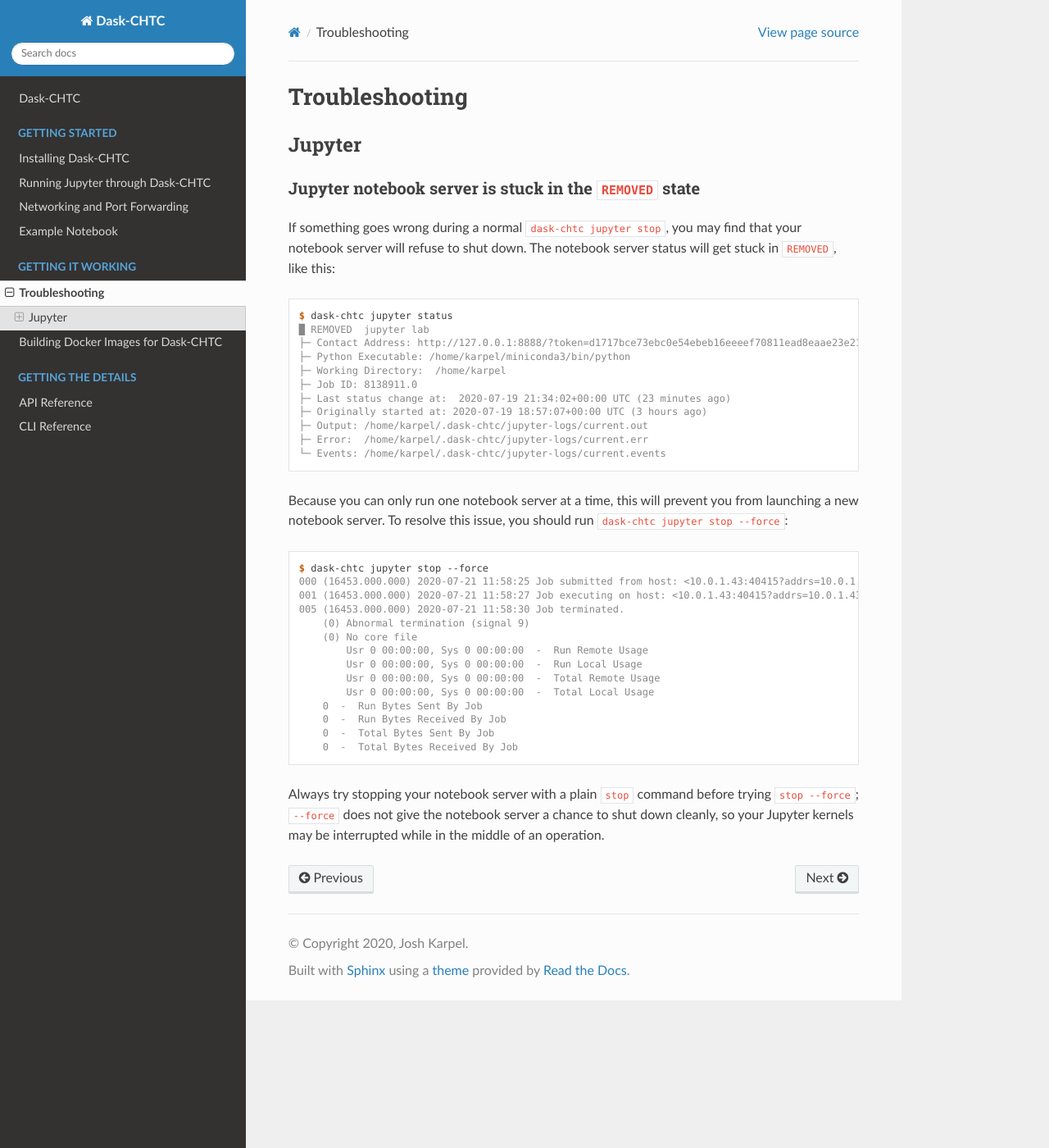
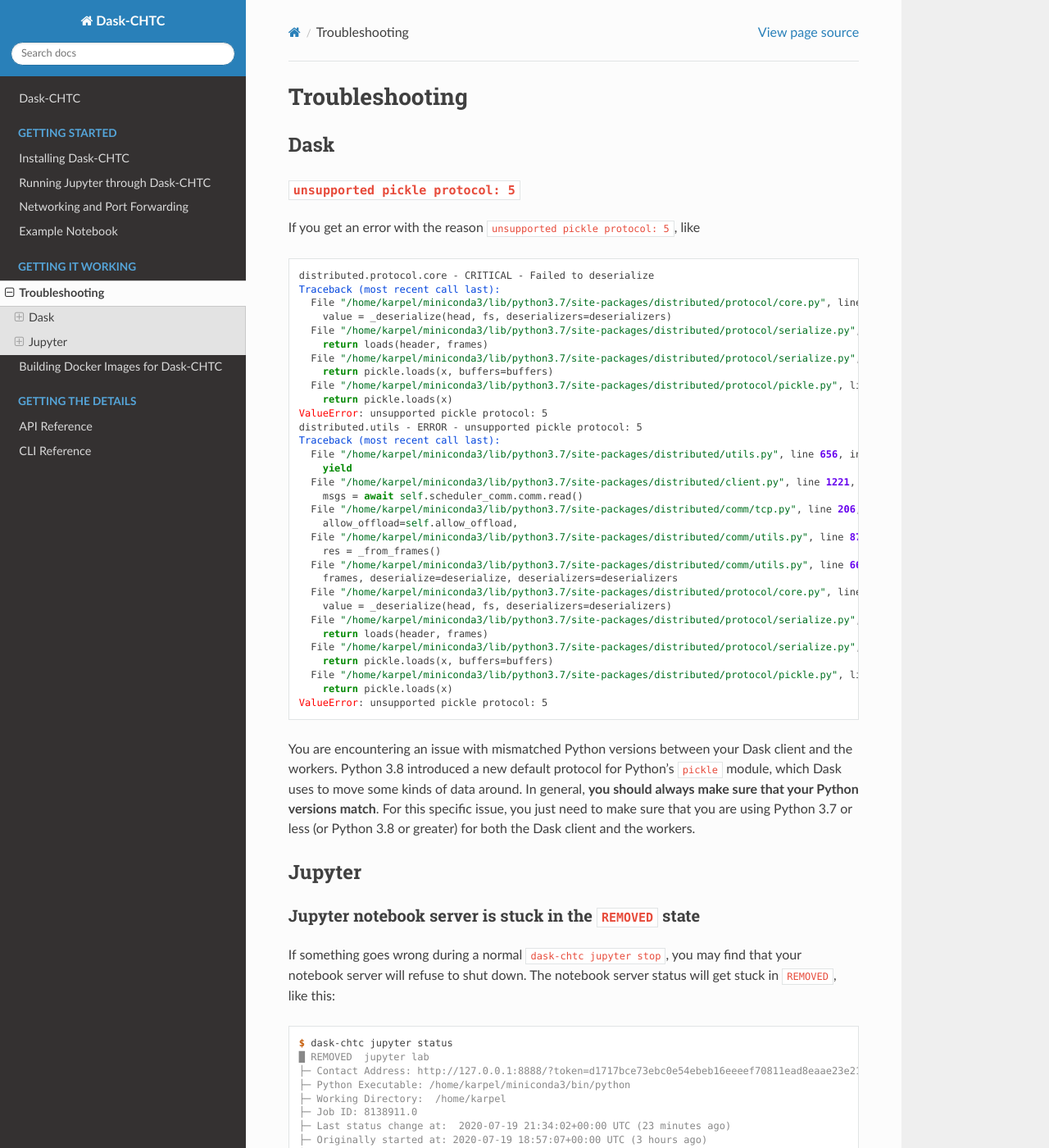
Before and after one commit to CHTC/dask-chtc, a Sphinx documentation site: the page built from docs/source/troubleshooting.rst, in a window 1280 px wide and 1400 px high. Shown: the whole window at 82% size. Built offline with Sphinx 7.4.7 and the Read the Docs theme 2.0.0, drawn with Linux system fonts in a browser that asks for light colours.

Commit message:
add troubleshooting note for #27

```diff
--- a/docs/source/troubleshooting.rst
+++ b/docs/source/troubleshooting.rst
@@ -5,6 +5,58 @@
 Troubleshooting
 ===============
 
+Dask
+----
+
+``unsupported pickle protocol: 5``
+++++++++++++++++++++++++++++++++++
+
+If you get an error with the reason ``unsupported pickle protocol: 5``,
+like
+
+.. code-block:: pytb
+
+    distributed.protocol.core - CRITICAL - Failed to deserialize
+    Traceback (most recent call last):
+      File "/home/karpel/miniconda3/lib/python3.7/site-packages/distributed/protocol/core.py", line 130, in loads
+        value = _deserialize(head, fs, deserializers=deserializers)
+      File "/home/karpel/miniconda3/lib/python3.7/site-packages/distributed/protocol/serialize.py", line 302, in deserialize
+        return loads(header, frames)
+      File "/home/karpel/miniconda3/lib/python3.7/site-packages/distributed/protocol/serialize.py", line 64, in pickle_loads
+        return pickle.loads(x, buffers=buffers)
+      File "/home/karpel/miniconda3/lib/python3.7/site-packages/distributed/protocol/pickle.py", line 75, in loads
+        return pickle.loads(x)
+    ValueError: unsupported pickle protocol: 5
+    distributed.utils - ERROR - unsupported pickle protocol: 5
+    Traceback (most recent call last):
+      File "/home/karpel/miniconda3/lib/python3.7/site-packages/distributed/utils.py", line 656, in log_errors
+        yield
+      File "/home/karpel/miniconda3/lib/python3.7/site-packages/distributed/client.py", line 1221, in _handle_report
+        msgs = await self.scheduler_comm.comm.read()
+      File "/home/karpel/miniconda3/lib/python3.7/site-packages/distributed/comm/tcp.py", line 206, in read
+        allow_offload=self.allow_offload,
+      File "/home/karpel/miniconda3/lib/python3.7/site-packages/distributed/comm/utils.py", line 87, in from_frames
+        res = _from_frames()
+      File "/home/karpel/miniconda3/lib/python3.7/site-packages/distributed/comm/utils.py", line 66, in _from_frames
+        frames, deserialize=deserialize, deserializers=deserializers
+      File "/home/karpel/miniconda3/lib/python3.7/site-packages/distributed/protocol/core.py", line 130, in loads
+        value = _deserialize(head, fs, deserializers=deserializers)
+      File "/home/karpel/miniconda3/lib/python3.7/site-packages/distributed/protocol/serialize.py", line 302, in deserialize
+        return loads(header, frames)
+      File "/home/karpel/miniconda3/lib/python3.7/site-packages/distributed/protocol/serialize.py", line 64, in pickle_loads
+        return pickle.loads(x, buffers=buffers)
+      File "/home/karpel/miniconda3/lib/python3.7/site-packages/distributed/protocol/pickle.py", line 75, in loads
+        return pickle.loads(x)
+    ValueError: unsupported pickle protocol: 5
+
+You are encountering an issue with mismatched Python versions between
+your Dask client and the workers.
+Python 3.8 introduced a new default protocol for Python's ``pickle`` module,
+which Dask uses to move some kinds of data around.
+In general, **you should always make sure that your Python versions match**.
+For this specific issue, you just need to make sure that you are using
+Python 3.7 or less (or Python 3.8 or greater) for both the Dask client
+and the workers.
 
 Jupyter
 -------
```
Also changed, not shown: .readthedocs.yml.
